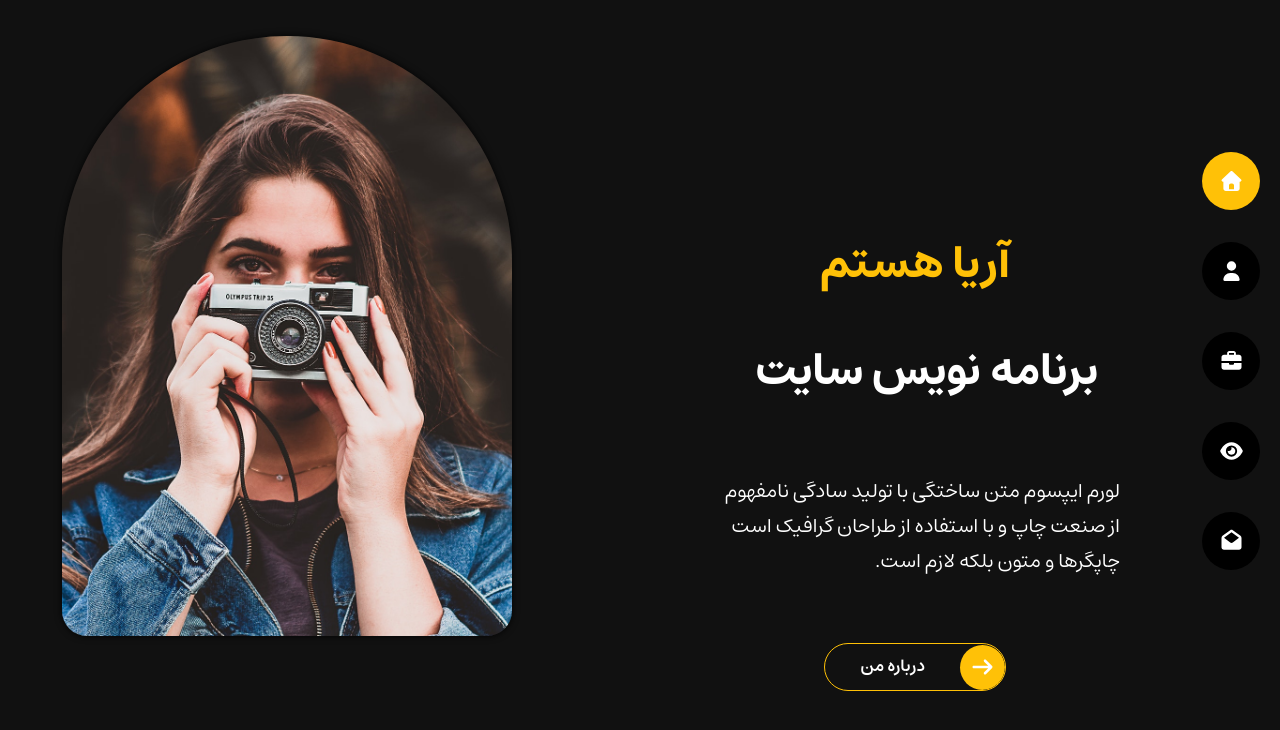
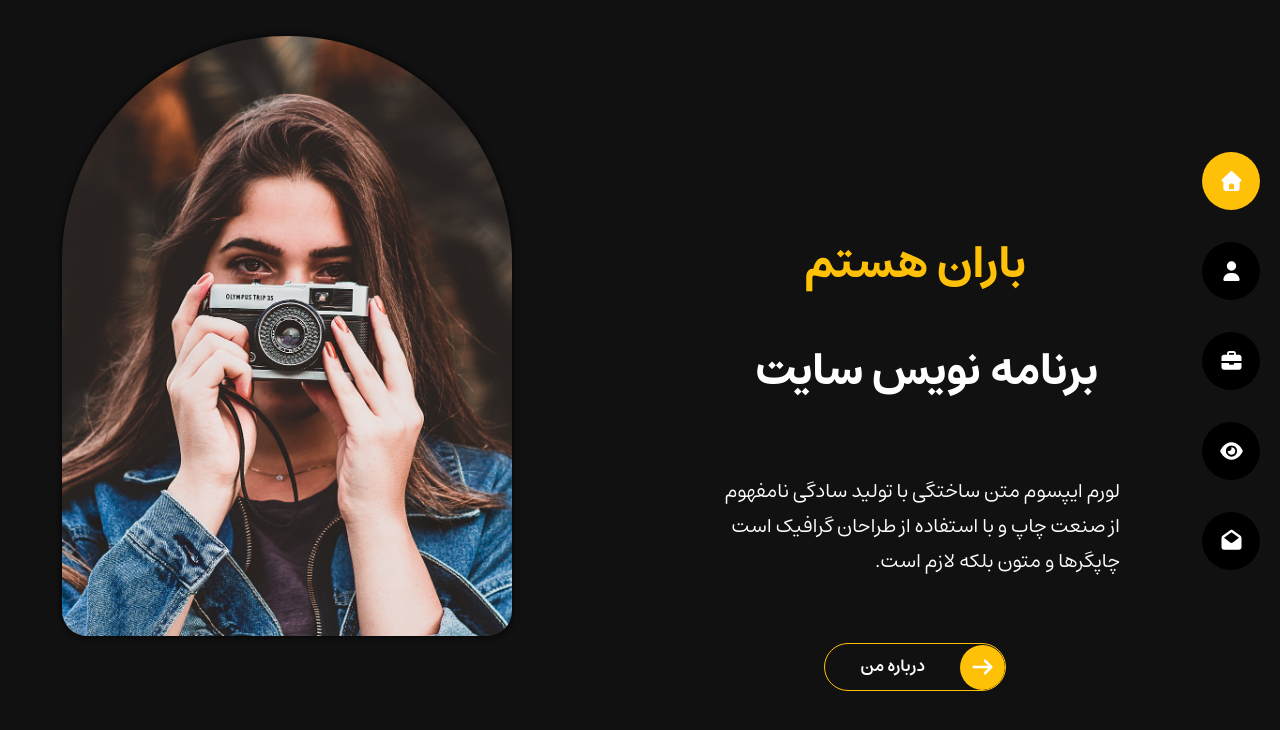
Before and after one commit to naka1221/arya2020, a plain HTML site: page index.html in a window 1280 px wide. Shown: the part 56-786 px from the top of the page. Drawn offline with nearby package versions, Linux system fonts and the light colour scheme; files whose address does not match are found by name.

Commit message:
Update index.html

```diff
--- a/index.html
+++ b/index.html
@@ -85,7 +85,7 @@
                 <div class=" home-page__right">
                     <div  class=" container-home-page__right">
                         <div class="home-page__right-header">  <span  class="main-color">
-                           آریا هستم
+                           باران هستم
 
                         </span ></div><br><div class="typewriter"></div>
                         <p class="home-page__right-content">
```
